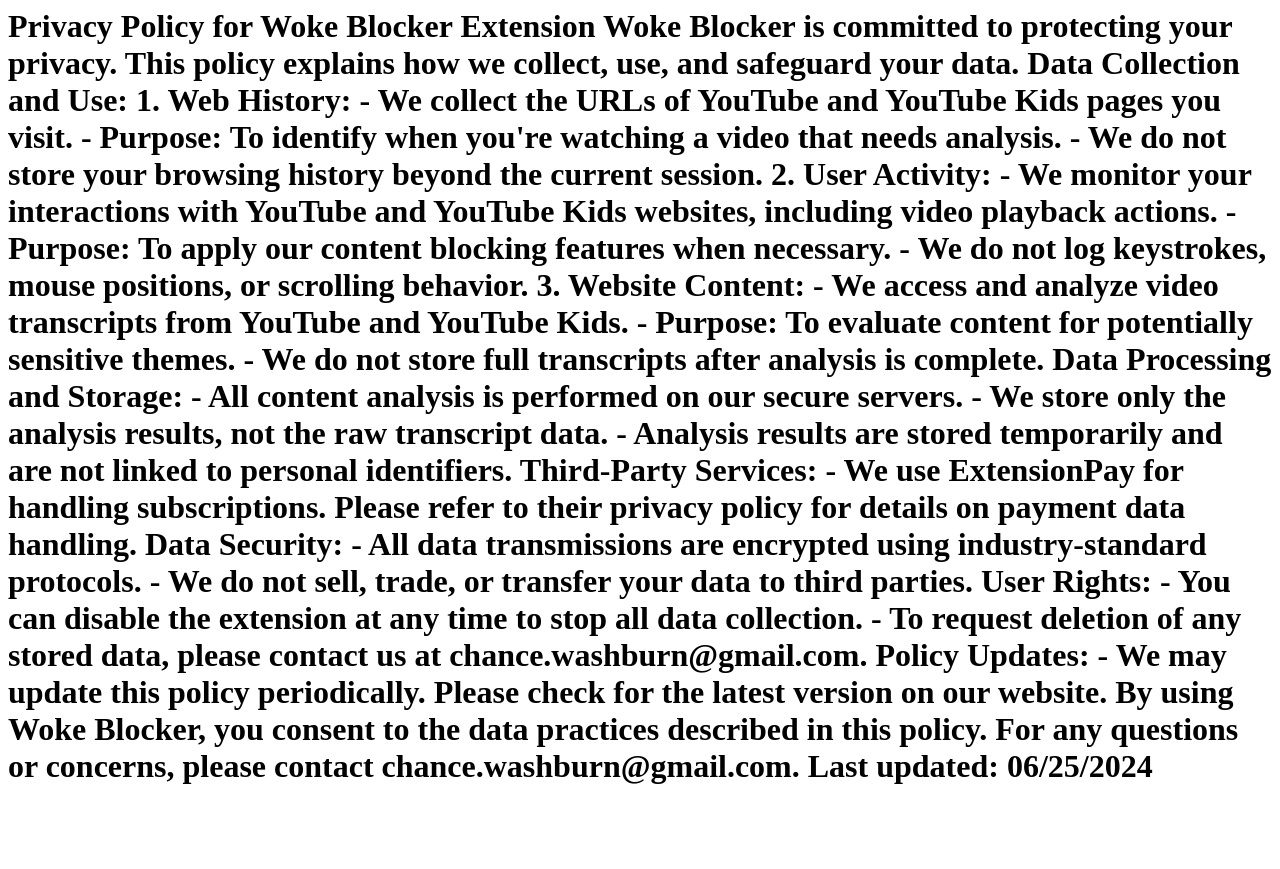
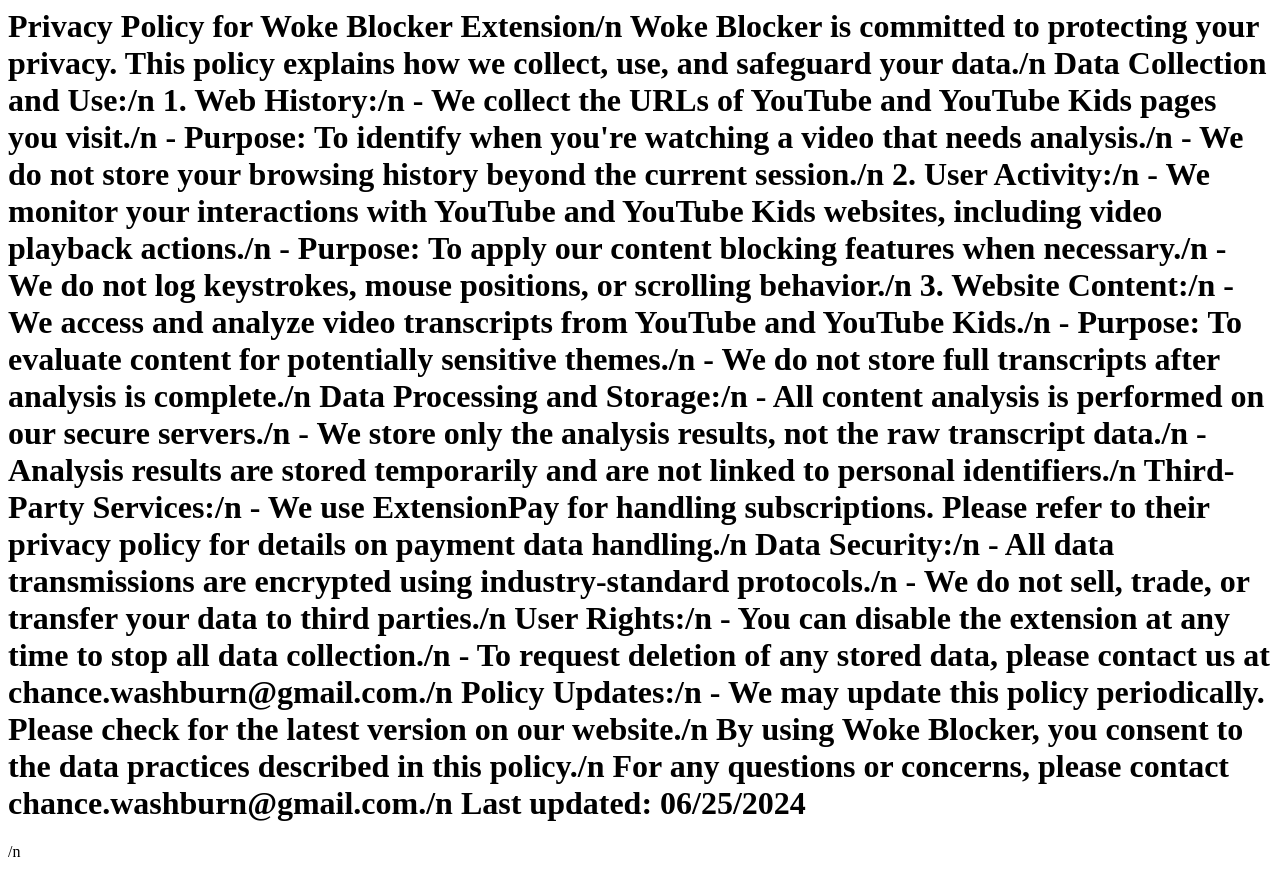
Before and after one commit to chancew990/woke-blocker.github.io, a plain HTML site: page index.html in a window 1280 px wide. Before the commit the page ends 806 px from the top, so only its background shows below. Drawn offline with Linux system fonts and the light colour scheme.

Commit message:
Update index.html

```diff
--- a/index.html
+++ b/index.html
@@ -1,45 +1,45 @@
-<h1>Privacy Policy for Woke Blocker Extension
+<h1>Privacy Policy for Woke Blocker Extension/n
 
-Woke Blocker is committed to protecting your privacy. This policy explains how we collect, use, and safeguard your data.
+Woke Blocker is committed to protecting your privacy. This policy explains how we collect, use, and safeguard your data./n
 
-Data Collection and Use:
+Data Collection and Use:/n
 
-1. Web History:
-   - We collect the URLs of YouTube and YouTube Kids pages you visit.
-   - Purpose: To identify when you're watching a video that needs analysis.
-   - We do not store your browsing history beyond the current session.
+1. Web History:/n
+   - We collect the URLs of YouTube and YouTube Kids pages you visit./n
+   - Purpose: To identify when you're watching a video that needs analysis./n
+   - We do not store your browsing history beyond the current session./n
 
-2. User Activity:
-   - We monitor your interactions with YouTube and YouTube Kids websites, including video playback actions.
-   - Purpose: To apply our content blocking features when necessary.
-   - We do not log keystrokes, mouse positions, or scrolling behavior.
+2. User Activity:/n
+   - We monitor your interactions with YouTube and YouTube Kids websites, including video playback actions./n
+   - Purpose: To apply our content blocking features when necessary./n
+   - We do not log keystrokes, mouse positions, or scrolling behavior./n
 
-3. Website Content:
-   - We access and analyze video transcripts from YouTube and YouTube Kids.
-   - Purpose: To evaluate content for potentially sensitive themes.
-   - We do not store full transcripts after analysis is complete.
+3. Website Content:/n
+   - We access and analyze video transcripts from YouTube and YouTube Kids./n
+   - Purpose: To evaluate content for potentially sensitive themes./n
+   - We do not store full transcripts after analysis is complete./n
 
-Data Processing and Storage:
-- All content analysis is performed on our secure servers.
-- We store only the analysis results, not the raw transcript data.
-- Analysis results are stored temporarily and are not linked to personal identifiers.
+Data Processing and Storage:/n
+- All content analysis is performed on our secure servers./n
+- We store only the analysis results, not the raw transcript data./n
+- Analysis results are stored temporarily and are not linked to personal identifiers./n
 
-Third-Party Services:
-- We use ExtensionPay for handling subscriptions. Please refer to their privacy policy for details on payment data handling.
+Third-Party Services:/n
+- We use ExtensionPay for handling subscriptions. Please refer to their privacy policy for details on payment data handling./n
 
-Data Security:
-- All data transmissions are encrypted using industry-standard protocols.
-- We do not sell, trade, or transfer your data to third parties.
+Data Security:/n
+- All data transmissions are encrypted using industry-standard protocols./n
+- We do not sell, trade, or transfer your data to third parties./n
 
-User Rights:
-- You can disable the extension at any time to stop all data collection.
-- To request deletion of any stored data, please contact us at chance.washburn@gmail.com.
+User Rights:/n
+- You can disable the extension at any time to stop all data collection./n
+- To request deletion of any stored data, please contact us at chance.washburn@gmail.com./n
 
-Policy Updates:
-- We may update this policy periodically. Please check for the latest version on our website.
+Policy Updates:/n
+- We may update this policy periodically. Please check for the latest version on our website./n
 
-By using Woke Blocker, you consent to the data practices described in this policy.
+By using Woke Blocker, you consent to the data practices described in this policy./n
 
-For any questions or concerns, please contact chance.washburn@gmail.com.
+For any questions or concerns, please contact chance.washburn@gmail.com./n
 
-Last updated: 06/25/2024</h1>
+Last updated: 06/25/2024</h1>/n
```
